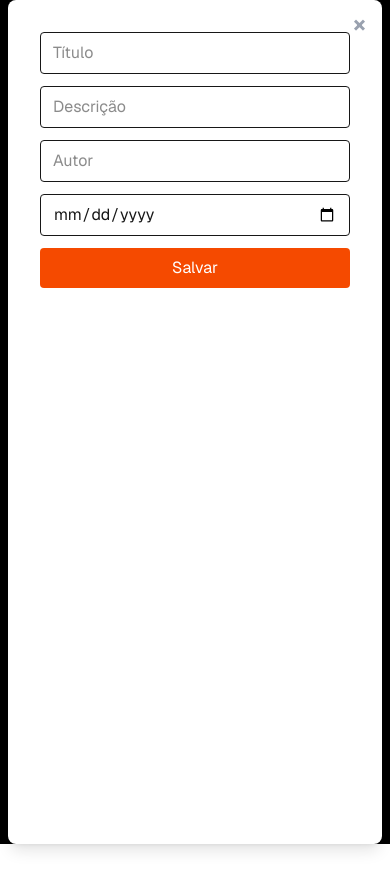
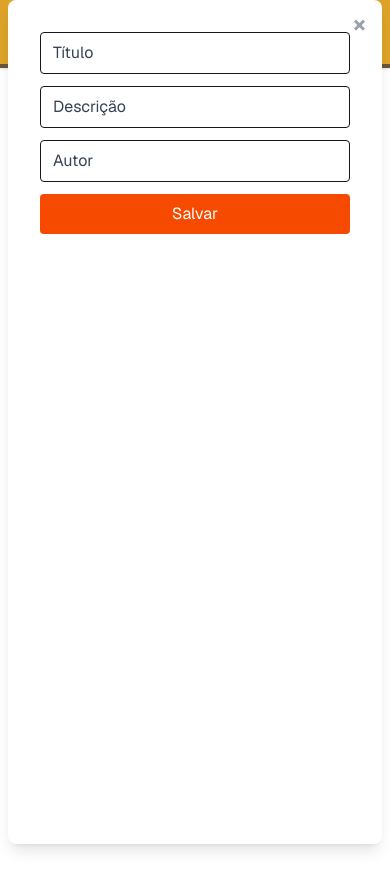
Before and after one commit to jonasoliveira-developer/recanto-front, a Next.js app: page /avisos in a window 390 px wide. Both pictures are taken after a click on the button "Novo aviso". Shown: the top 890 px of the page. Built offline with nearby package versions, Linux system fonts and the light colour scheme.

Commit message:
Remove campo de data do formulário de avisos (criação e edição)

```diff
--- a/src/app/avisos/page.tsx
+++ b/src/app/avisos/page.tsx
@@ -1,10 +1,9 @@
 "use client";
 import { useEffect, useState } from "react";
-import { listarAvisos } from "../../services/avisosApi";
+import { listarAvisos, atualizarAviso } from "../../services/avisosApi";
 import { useAuth, UserRole, hasRole } from "../../context/AuthContext";
 import { Modal } from "../../components/Modal";
 import { Paginacao } from "../../components/Paginacao";
-
 
 export default function Avisos() {
   const [avisos, definirAvisos] = useState<any[]>([]);
@@ -12,6 +11,8 @@ export default function Avisos() {
   const [carregando, definirCarregando] = useState(false);
   const [busca, definirBusca] = useState("");
   const [paginaAtual, definirPaginaAtual] = useState(1);
+  const [editando, setEditando] = useState<any | null>(null);
+  const [form, setForm] = useState({ title: "", description: "", personName: "", openDate: "" });
   const itensPorPagina = 10;
   const { usuario, token } = useAuth();
 
@@ -59,13 +60,64 @@ export default function Avisos() {
     definirPaginaAtual(1);
   }
 
+  function abrirModalNovo() {
+    setEditando(null);
+    setForm({ title: "", description: "", personName: "", openDate: "" });
+    definirModalAberto(true);
+  }
+
+  function formatarData(data: string) {
+    if (!data) return "";
+    const d = new Date(data);
+    if (isNaN(d.getTime())) return data;
+    const dia = String(d.getDate()).padStart(2, '0');
+    const mes = String(d.getMonth() + 1).padStart(2, '0');
+    const ano = d.getFullYear();
+    return `${dia}/${mes}/${ano}`;
+  }
+
+  function abrirModalEditar(aviso: any) {
+    setEditando(aviso);
+    setForm({
+      title: aviso.title || "",
+      description: aviso.description || "",
+      personName: aviso.personName || "",
+      openDate: formatarData(aviso.openDate)
+    });
+    definirModalAberto(true);
+  }
+
+  function aoMudarForm(e: React.ChangeEvent<HTMLInputElement>) {
+    setForm({ ...form, [e.target.placeholder === "Data de abertura" ? "openDate" : e.target.placeholder === "Título" ? "title" : e.target.placeholder === "Descrição" ? "description" : "personName"]: e.target.value });
+  }
+
+  async function aoSalvar(e: React.FormEvent) {
+    e.preventDefault();
+    if (!token) {
+      definirModalAberto(false);
+      setEditando(null);
+      return;
+    }
+    if (editando) {
+      // Editar aviso existente
+      await atualizarAviso(editando.id, form, token);
+      definirAvisos((avisos) => avisos.map(a => a.id === editando.id ? { ...a, ...form } : a));
+      definirModalAberto(false);
+      setEditando(null);
+      return;
+    }
+    // Criar novo aviso (mantém lógica anterior)
+    definirModalAberto(false);
+    setEditando(null);
+  }
+
   return (
     <div className="min-h-screen bg-white p-4 font-sans">
-      <header className="mb-6 flex flex-col items-center sm:flex-row sm:justify-between">
-        <h1 className="text-2xl font-bold text-orange-900">Avisos</h1>
+      <header className="mb-6 flex flex-col items-center sm:flex-row sm:justify-between gap-2">
+        <h1 className="text-2xl font-bold text-orange-900 w-full sm:w-auto text-center sm:text-left">Avisos</h1>
         <button
-          className="mt-2 rounded-lg bg-orange-600 px-4 py-2 text-white shadow hover:bg-orange-700 sm:mt-0"
-          onClick={() => definirModalAberto(true)}
+          className="w-full sm:w-auto mt-2 sm:mt-0 rounded-lg bg-orange-600 px-4 py-2 text-white shadow hover:bg-orange-700"
+          onClick={abrirModalNovo}
         >
           Novo aviso
         </button>
@@ -92,7 +144,7 @@ export default function Avisos() {
                   <h2 className="text-lg font-semibold text-orange-800">{aviso.title}</h2>
                   <p className="text-sm text-gray-600">{aviso.description}</p>
                   <p className="text-sm text-gray-600">Autor: {aviso.personName}</p>
-                  <button className="mt-2 rounded bg-orange-500 px-3 py-1 text-white hover:bg-orange-700">Editar</button>
+                  <button className="mt-2 rounded bg-orange-500 px-3 py-1 text-white hover:bg-orange-700" onClick={() => abrirModalEditar(aviso)}>Editar</button>
                 </li>
               ))}
             </ul>
@@ -104,13 +156,11 @@ export default function Avisos() {
           </>
         )}
       </section>
-      <Modal aberto={modalAberto} aoFechar={() => definirModalAberto(false)} titulo="Cadastrar aviso">
-        {/* Formulário de cadastro aqui */}
-        <form className="flex flex-col gap-3">
-          <input className="rounded border px-3 py-2" placeholder="Título" />
-          <input className="rounded border px-3 py-2" placeholder="Descrição" />
-          <input className="rounded border px-3 py-2" placeholder="Autor" />
-          <input className="rounded border px-3 py-2" placeholder="Data de abertura" type="date" />
+      <Modal aberto={modalAberto} aoFechar={() => { definirModalAberto(false); setEditando(null); }} titulo={editando ? "Editar aviso" : "Cadastrar aviso"}>
+        <form className="flex flex-col gap-3" onSubmit={aoSalvar}>
+          <input className="rounded border px-3 py-2 placeholder:text-gray-700" placeholder="Título" value={form.title} onChange={aoMudarForm} />
+          <input className="rounded border px-3 py-2 placeholder:text-gray-700" placeholder="Descrição" value={form.description} onChange={aoMudarForm} />
+          <input className="rounded border px-3 py-2 placeholder:text-gray-700" placeholder="Autor" value={form.personName} onChange={aoMudarForm} />
           <button type="submit" className="rounded bg-orange-600 px-4 py-2 text-white hover:bg-orange-700">Salvar</button>
         </form>
       </Modal>
--- a/src/components/Modal.tsx
+++ b/src/components/Modal.tsx
@@ -10,7 +10,7 @@ interface ModalProps {
 export function Modal({ aberto, aoFechar, titulo, children }: ModalProps) {
   if (!aberto) return null;
   return (
-    <div className="fixed inset-0 z-50 flex items-center justify-center bg-black bg-opacity-50">
+    <div className="fixed inset-0 z-50 flex items-center justify-center">
       <div className="bg-white rounded-lg shadow-lg w-full max-w-4xl p-0 mx-2 h-screen max-h-screen flex flex-col relative">
         <button
           onClick={aoFechar}
```
